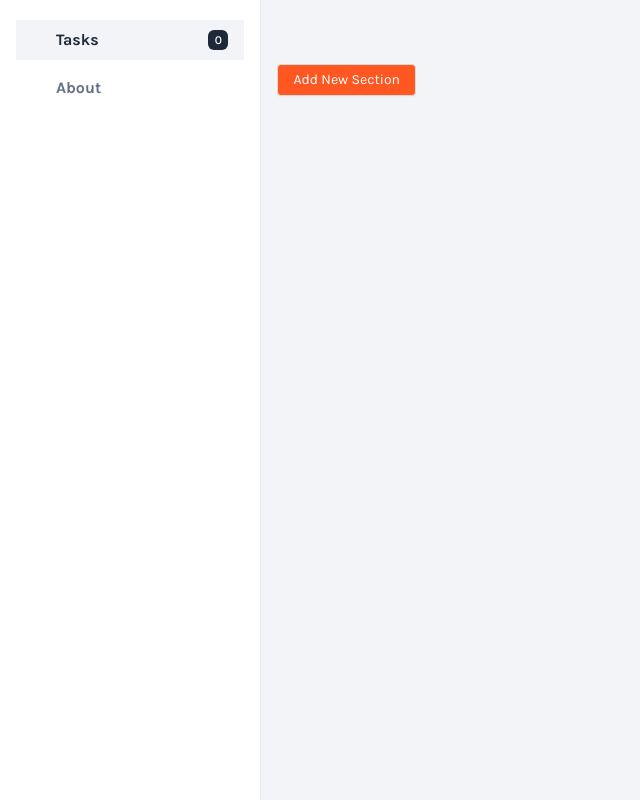
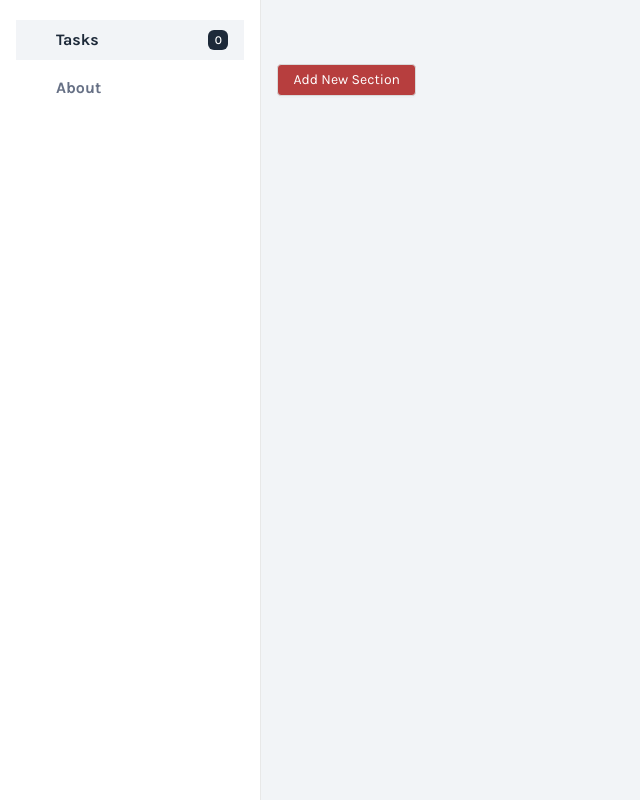
Before and after one commit to mehmetaliayvaz/task-management, a Vue app: page / in a window 1280 px wide. Shown: the whole page, without its empty margins (0-640 px from the left). Built offline with nearby package versions, Linux system fonts and the light colour scheme; some icons are missing.

Commit message:
buttons color edited

```diff
--- a/src/css/components/base-section.css
+++ b/src/css/components/base-section.css
@@ -27,7 +27,7 @@
 .section-deleteIconBtn {
   margin-left: 0.5rem;
   padding: 0.5rem !important;
-  background-color: #d50000 !important;
+  background-color: #e14d2a !important;
 }
 
 .section-editIconBtn,
@@ -65,6 +65,6 @@
 }
 
 .addTaskBtn {
-  background-color: #1386df !important;
+  background-color: #3e6d9c !important;
   color: white !important;
 }
--- a/src/css/pages/home.css
+++ b/src/css/pages/home.css
@@ -5,7 +5,7 @@
 
 .addSectionBtn {
   margin-bottom: 3rem;
-  background-color: #ff5722 !important;
+  background-color: #b73e3e !important;
   color: white !important;
 }
 
@@ -16,3 +16,7 @@
 .on-drag {
   background-color: #29badf !important;
 }
+
+.ant-modal-content .ant-btn-primary {
+  background-color: #b73e3e !important;
+}
```
